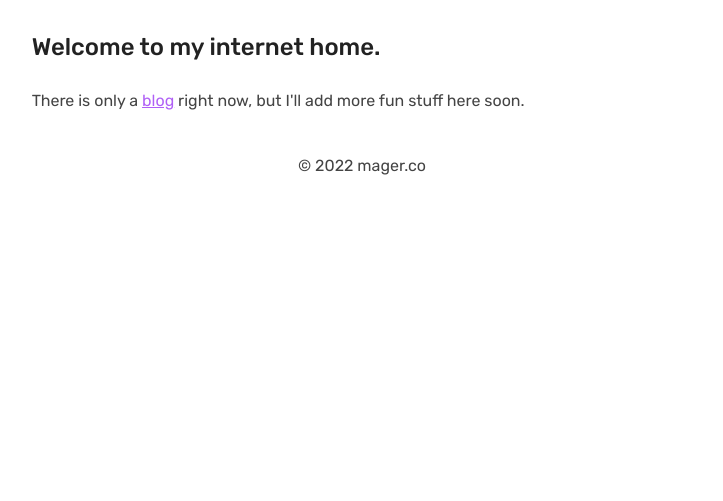
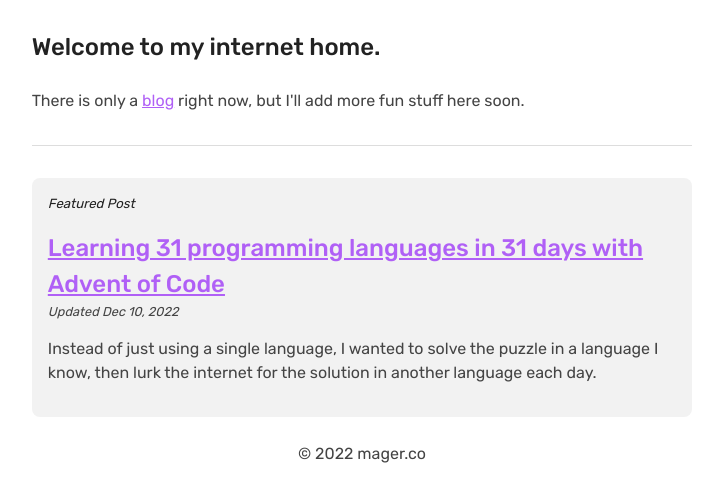
Before and after one commit to mager/magerdotco, an Astro site: page / in a window 1280 px wide. Shown: the part 143-644 px from the top of the page, without its empty margins (278-1001 px from the left). Built offline with nearby package versions, Linux system fonts and the light colour scheme; Astro itself is replaced by a stand-in of ours.

Commit message:
Featured blog post

````diff
--- a/src/pages/blog/2022-12-01-aoc.md
+++ b/src/pages/blog/2022-12-01-aoc.md
@@ -1,9 +1,9 @@
 ---
 layout: "../../layouts/BlogPost.astro"
-title: "DRAFT: Learning 31 programming languages in 31 days with Advent of Code"
+title: "Learning 31 programming languages in 31 days with Advent of Code"
 pubDate: "2022-12-01"
-updatedDate: "2022-12-07"
-description: "Instead of just using a single language, I wanted to solve the puzzle in a language I know, then lurk the internet for the solution in another language."
+updatedDate: "2022-12-10"
+description: "Instead of just using a single language, I wanted to solve the puzzle in a language I know, then lurk the internet for the solution in another language each day."
 tags: ["Code"]
 ---
 
@@ -559,7 +559,7 @@ This puzzle was trickier because you had to do more work to parse the input:
 
 We have to strip out the spaces and `[]` characters and rotate it so we can work with the stacks better. We need something like: `[[Z, N], [M, C, D], [P]]`.
 
-In Javascript, we can use a helper transpose function and pipe:
+In Javascript, we can use a helper transpose function and pipe some map and filter functions:
 
 
 ```js
@@ -575,7 +575,7 @@ const stacks = input_stacks
     .map((row) => [...row.slice(0, -1)].reverse());
 ```
 
-In Java, we iterate through each character and check if it's a letter:
+In Java, we iterate through each character and check if it's a letter and add it to a `LinkedList`:
 
 ```java
 private HashMap<Integer, LinkedList<Character>> createCurrentState(String state) {
@@ -611,7 +611,7 @@ It's as easy as running `brew install java` to get Java installed these days (pr
 
 ![Java is a popular programming language because it is versatile and easy to learn. It is widely used for building a variety of applications, including web, mobile, and desktop applications. Additionally, Java has a large and active community of developers, which makes it easy to find support and assistance when needed. Because of its popularity, there is a wealth of documentation and learning resources available, making it a good choice for people who are new to programming.](/images/blog/2022-12-01-aoc.md/day-5-1.png)
 
-I actually had trouble running this locally, but I'll circle back later and try again when I have more time.
+So, I actually had trouble running this locally, but I'll circle back later and try again when I have more time.
 
 I'm a few days behind so, on to the next one!
 
--- a/src/pages/index.astro
+++ b/src/pages/index.astro
@@ -3,6 +3,12 @@ import BaseHead from "../components/BaseHead.astro";
 import Header from "../components/Header.astro";
 import Footer from "../components/Footer.astro";
 import { SITE_TITLE, SITE_DESCRIPTION } from "../config";
+// Use Astro.glob() to fetch all posts, and then sort them by date.
+const posts = (await Astro.glob("./blog/*.{md,mdx}")).sort(
+	(a, b) =>
+		new Date(b.frontmatter.pubDate).valueOf() -
+		new Date(a.frontmatter.pubDate).valueOf()
+);
 ---
 
 <!DOCTYPE html>
@@ -13,11 +19,33 @@ import { SITE_TITLE, SITE_DESCRIPTION } from "../config";
 	<body>
 		<Header title={SITE_TITLE} />
 		<main>
-			<h3>Welcome to my internet home.</h3>
-			<p>
-				There is only a <a href="/blog">blog</a> right now, but I'll add
-				more fun stuff here soon.
-			</p>
+			<div class="intro">
+				<h3>Welcome to my internet home.</h3>
+				<p>
+					There is only a <a href="/blog">blog</a> right now, but I'll
+					add more fun stuff here soon.
+				</p>
+			</div>
+			<div class="hero">
+				<h5>Featured Post</h5>
+				<h3>
+					<a href={posts[0].url}>{posts[0].frontmatter.title}</a>
+				</h3>
+				<p class="updated">
+					Updated <time datetime={posts[0].frontmatter.pubDate}>
+						{
+							new Date(
+								posts[0].frontmatter.updatedDate
+							).toLocaleDateString("en-us", {
+								year: "numeric",
+								month: "short",
+								day: "numeric",
+							})
+						}
+					</time>
+				</p>
+				<p>{posts[0].frontmatter.description}</p>
+			</div>
 		</main>
 		<Footer />
 	</body>
--- a/src/styles/global.css
+++ b/src/styles/global.css
@@ -130,6 +130,37 @@ h3 {
 	font-style: italic;
 }
 
+.updated {
+	font-style: italic;
+	margin: 0;
+	font-size: 0.8rem;
+}
+
+/* Intro */
+.intro {
+	padding: 0 0 1rem;
+	margin: 0 0 2rem;
+	border-bottom: 1px solid #ddd;
+}
+
+/* Hero */
+.hero {
+	background-color: #f2f2f2;
+	padding: 1rem;
+	border-radius: 8px;
+}
+
+.hero h3 {
+	font-size: 1.5rem;
+	margin: 0;
+}
+
+.hero h5 {
+	font-style: italic;
+	font-weight: normal;
+	margin: 0 0 1rem;
+}
+
 
 /* Recipe */
 .recipe-meta {
````
